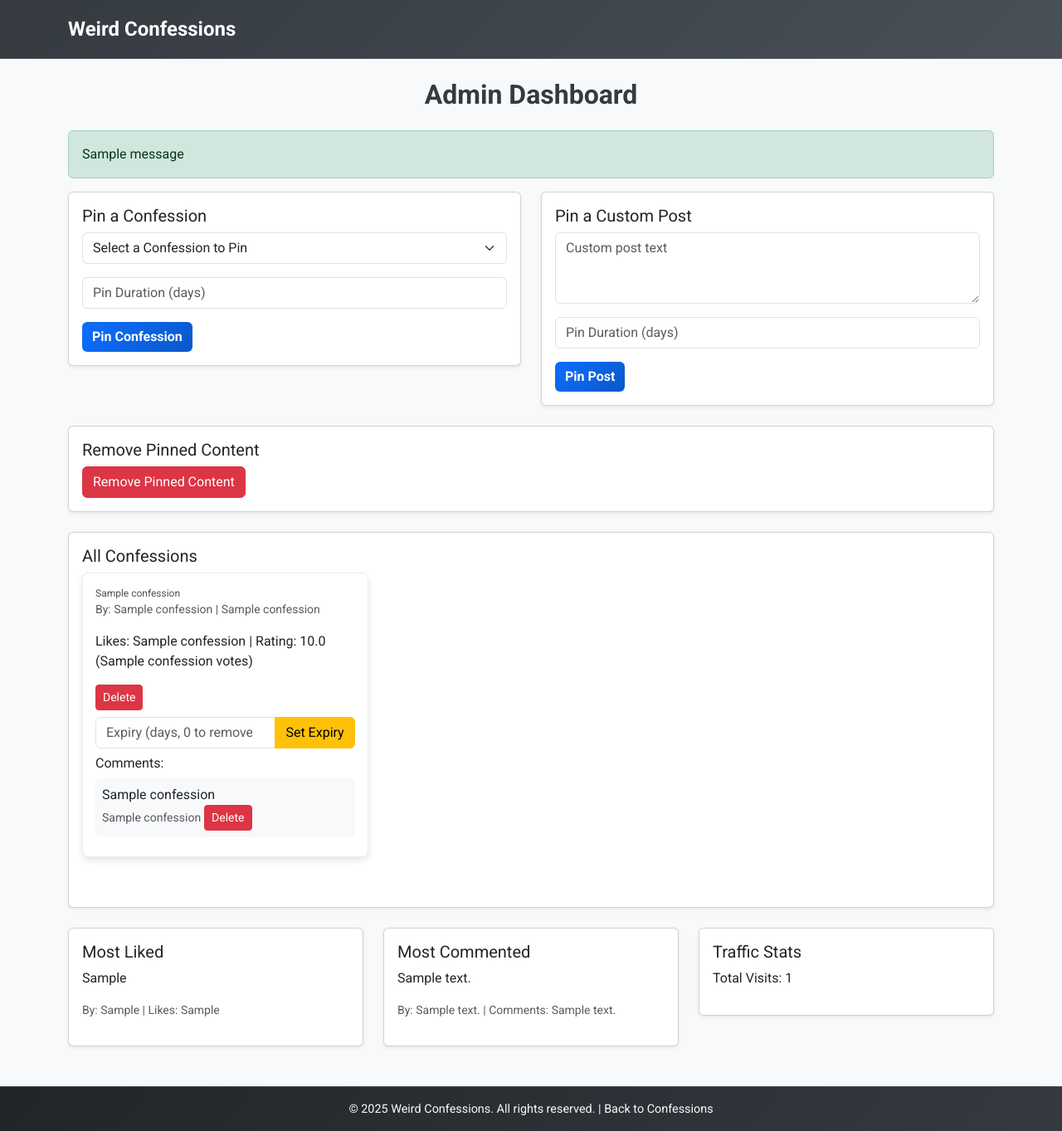
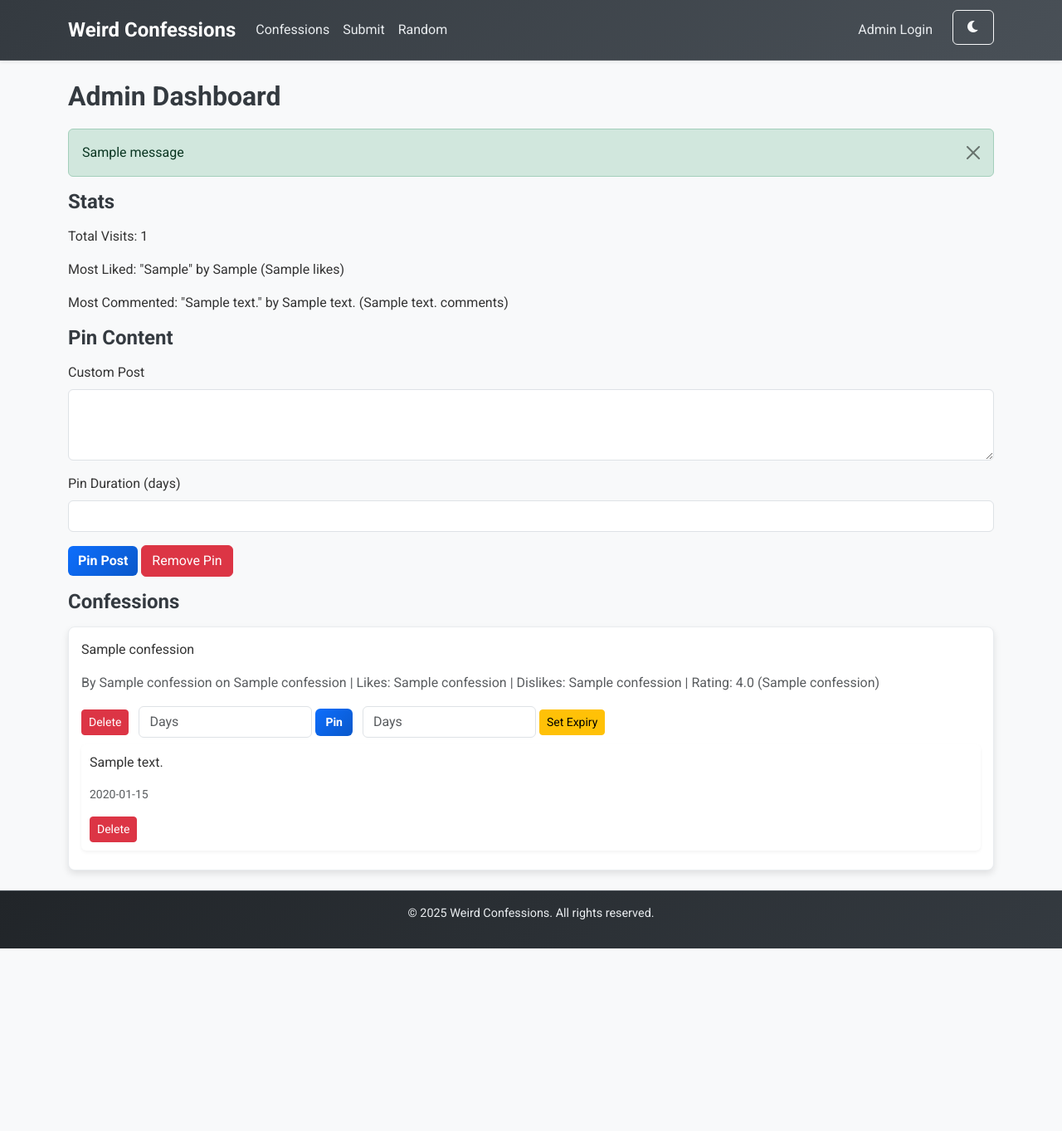
Before and after one commit to ugcoded/weird-confession, a Flask app: template templates/admin_dashboard.html in a window 1280 px wide. Shown: the whole page at 83% size. After the commit the page ends 1143 px from the top, so only its background shows below. Run offline with Flask 3, Linux system fonts and the light colour scheme; the template is opened without the code that fills it: most values are stand-ins (such as "Sample title", 1, 10 or a date in 2020); one stand-in notice (Sample message) is shown; some libraries are stand-ins or nearby versions.

Commit message:
Update admin_dashboard.html

```diff
--- a/templates/admin_dashboard.html
+++ b/templates/admin_dashboard.html
@@ -1,175 +1,73 @@
-<!DOCTYPE html>
-<html lang="en">
-<head>
-    <meta charset="UTF-8">
-    <meta name="viewport" content="width=device-width, initial-scale=1.0">
-    <title>Admin Dashboard</title>
-    <link href="https://cdn.jsdelivr.net/npm/bootstrap@5.3.0/dist/css/bootstrap.min.css" rel="stylesheet">
-    <link rel="stylesheet" href="{{ url_for('static', filename='style.css') }}">
-    <link rel="stylesheet" href="https://cdnjs.cloudflare.com/ajax/libs/font-awesome/5.15.4/css/all.min.css">
-</head>
-<body>
-   <nav class="navbar navbar-expand-lg navbar-dark bg-dark">
-    <div class="container">
-        <a class="navbar-brand" href="/confessions">Weird Confessions</a>
-        <button class="navbar-toggler" type="button" data-bs-toggle="collapse" data-bs-target="#navbarNav"
-                aria-controls="navbarNav" aria-expanded="false" aria-label="Toggle navigation">
-            <span class="navbar-toggler-icon"></span>
-        </button>
-        <div class="collapse navbar-collapse" id="navbarNav">
-            <div class="navbar-nav ms-auto">
-                <!-- Page-specific links -->
-            </div>
-        </div>
-    </div>
-</nav>
-
+{% extends "base.html" %}
+{% block content %}
 <div class="container mt-4">
-        <h1 class="text-center mb-4">Admin Dashboard</h1>
+    <h1>Admin Dashboard</h1>
     {% with messages = get_flashed_messages(with_categories=true) %}
         {% if messages %}
             {% for category, message in messages %}
-                    <div class="alert alert-{{ category }}">{{ message }}</div>
+                <div class="alert alert-{{ category }} alert-dismissible fade show" role="alert">
+                    {{ message }}
+                    <button type="button" class="btn-close" data-bs-dismiss="alert" aria-label="Close"></button>
+                </div>
             {% endfor %}
         {% endif %}
     {% endwith %}
 
-        <div class="row">
-            <div class="col-md-6">
-                <div class="card mb-4 shadow-sm">
-                    <div class="card-body">
-                        <h5 class="card-title">Pin a Confession</h5>
-                        <form method="POST">
+    <h3>Stats</h3>
+    <p>Total Visits: {{ total_visits }}</p>
+    {% if most_liked %}
+    <p>Most Liked: "{{ most_liked[1] }}" by {{ most_liked[2] }} ({{ most_liked[3] }} likes)</p>
+    {% endif %}
+    {% if most_commented %}
+    <p>Most Commented: "{{ most_commented[1] }}" by {{ most_commented[2] }} ({{ most_commented[3] }} comments)</p>
+    {% endif %}
+
+    <h3>Pin Content</h3>
+    <form method="POST" class="mb-3">
         <div class="mb-3">
-                                <select name="confession_id" class="form-select" required>
-                                    <option value="">Select a Confession to Pin</option>
-                                    {% for confession, _, _ in confessions %}
-                                        <option value="{{ confession[0] }}">{{ confession[1][:50] }}... (ID: {{ confession[0] }}) - {{ confession[2] }}</option>
-                                    {% endfor %}
-                                </select>
+            <label for="custom_text" class="form-label">Custom Post</label>
+            <textarea class="form-control" id="custom_text" name="custom_text" rows="3"></textarea>
         </div>
         <div class="mb-3">
-                                <input type="number" name="pin_days" class="form-control" min="1" placeholder="Pin Duration (days)" required>
-                            </div>
-                            <button type="submit" name="pin_confession" class="btn btn-primary">Pin Confession</button>
-                        </form>
-                    </div>
-                </div>
-            </div>
-            <div class="col-md-6">
-                <div class="card mb-4 shadow-sm">
-                    <div class="card-body">
-                        <h5 class="card-title">Pin a Custom Post</h5>
-                        <form method="POST">
-                            <div class="mb-3">
-                                <textarea name="custom_text" class="form-control" rows="3" placeholder="Custom post text" required></textarea>
-                            </div>
-                            <div class="mb-3">
-                                <input type="number" name="pin_days" class="form-control" min="1" placeholder="Pin Duration (days)" required>
+            <label for="pin_days" class="form-label">Pin Duration (days)</label>
+            <input type="number" class="form-control" id="pin_days" name="pin_days" min="1" required>
         </div>
         <button type="submit" name="pin_post" class="btn btn-primary">Pin Post</button>
+        <button type="submit" name="delete_pin" class="btn btn-danger">Remove Pin</button>
     </form>
-                    </div>
-                </div>
-            </div>
-        </div>
 
-        <div class="card mb-4 shadow-sm">
-            <div class="card-body">
-                <h5 class="card-title">Remove Pinned Content</h5>
-                <form method="POST">
-                    <button type="submit" name="delete_pin" class="btn btn-danger">Remove Pinned Content</button>
-                </form>
-            </div>
-        </div>
-
-        <div class="card mb-4 shadow-sm">
-            <div class="card-body">
-                <h5 class="card-title">All Confessions</h5>
-                <div class="row">
+    <h3>Confessions</h3>
     {% for confession, comments, avg_rating in confessions %}
-                        <div class="col-12 col-md-6 col-lg-4 mb-4">
-                            <div class="confession-box">
-                                <div class="confession-text">
+    <div class="confession-box mb-3">
         <p>{{ confession[1] }}</p>
-                                </div>
-                                <p class="text-muted small">By: {{ confession[2] }} | {{ confession[3] }}{% if confession[7] %} | Expires: {{ confession[7] }}{% endif %}</p>
-                                <p>Likes: {{ confession[4] }} | Rating: {{ "%.1f" % avg_rating }} ({{ confession[6] }} votes)</p>
-                                <form method="POST" class="mb-2">
+        <p class="text-muted">By {{ confession[2] }} on {{ confession[3] }} | Likes: {{ confession[4] }} | Dislikes: {{ confession[5] }} | Rating: {{ "%.1f" % avg_rating }} ({{ confession[7] }})</p>
+        <form method="POST" class="d-inline">
             <input type="hidden" name="confession_id" value="{{ confession[0] }}">
             <button type="submit" name="delete_confession" class="btn btn-danger btn-sm">Delete</button>
         </form>
-                                <form method="POST">
+        <form method="POST" class="d-inline ms-2">
             <input type="hidden" name="confession_id" value="{{ confession[0] }}">
-                                    <div class="input-group mb-2">
-                                        <input type="number" name="expiry_days" class="form-control" min="0" placeholder="Expiry (days, 0 to remove)" required>
-                                        <button type="submit" name="set_expiry" class="btn btn-warning">Set Expiry</button>
-                                    </div>
+            <input type="number" name="pin_days" class="form-control d-inline w-auto" min="1" placeholder="Days" required>
+            <button type="submit" name="pin_confession" class="btn btn-primary btn-sm">Pin</button>
         </form>
-                                {% if comments %}
-                                    <h6>Comments:</h6>
-                                    {% for comment in comments %}
-                                        <div class="comment mb-2 p-2 bg-light rounded">
-                                            <p class="mb-0">{{ comment[1] }}</p>
-                                            <small class="text-muted">{{ comment[2] }}</small>
+        <form method="POST" class="d-inline ms-2">
+            <input type="hidden" name="confession_id" value="{{ confession[0] }}">
+            <input type="number" name="expiry_days" class="form-control d-inline w-auto" min="0" placeholder="Days" required>
+            <button type="submit" name="set_expiry" class="btn btn-warning btn-sm">Set Expiry</button>
+        </form>
+        <div class="mt-2">
+            {% for comment_id, comment, date in comments %}
+            <div class="comment-item mb-2">
+                <p>{{ comment }}</p>
+                <p class="text-muted small">{{ date }}</p>
                 <form method="POST" class="d-inline">
-                                                <input type="hidden" name="comment_id" value="{{ comment[0] }}">
+                    <input type="hidden" name="comment_id" value="{{ comment_id }}">
                     <button type="submit" name="delete_comment" class="btn btn-danger btn-sm">Delete</button>
                 </form>
             </div>
             {% endfor %}
-                                {% endif %}
         </div>
     </div>
     {% endfor %}
 </div>
-            </div>
-        </div>
-
-        <div class="row">
-            <div class="col-md-4">
-                <div class="card mb-4 shadow-sm">
-                    <div class="card-body">
-                        <h5 class="card-title">Most Liked</h5>
-                        {% if most_liked %}
-                            <p>{{ most_liked[1] }}</p>
-                            <p class="text-muted small">By: {{ most_liked[2] }} | Likes: {{ most_liked[3] }}</p>
-                        {% else %}
-                            <p>No confessions yet.</p>
-                        {% endif %}
-                    </div>
-                </div>
-            </div>
-            <div class="col-md-4">
-                <div class="card mb-4 shadow-sm">
-                    <div class="card-body">
-                        <h5 class="card-title">Most Commented</h5>
-                        {% if most_commented %}
-                            <p>{{ most_commented[1] }}</p>
-                            <p class="text-muted small">By: {{ most_commented[2] }} | Comments: {{ most_commented[3] }}</p>
-                        {% else %}
-                            <p>No comments yet.</p>
-                        {% endif %}
-                    </div>
-                </div>
-            </div>
-            <div class="col-md-4">
-                <div class="card mb-4 shadow-sm">
-                    <div class="card-body">
-                        <h5 class="card-title">Traffic Stats</h5>
-                        <p>Total Visits: {{ total_visits }}</p>
-                    </div>
-                </div>
-            </div>
-        </div>
-    </div>
-
-    <footer class="bg-dark text-light py-3 mt-4">
-        <div class="container text-center">
-            <p class="mb-0">© 2025 Weird Confessions. All rights reserved. | <a href="/confessions" class="text-light">Back to Confessions</a></p>
-        </div>
-    </footer>
-
-    <script src="https://cdn.jsdelivr.net/npm/bootstrap@5.3.0/dist/js/bootstrap.bundle.min.js"></script>
-</body>
-</html>
+{% endblock %}
```
Lines whose indentation alone changed are shown as unchanged.
